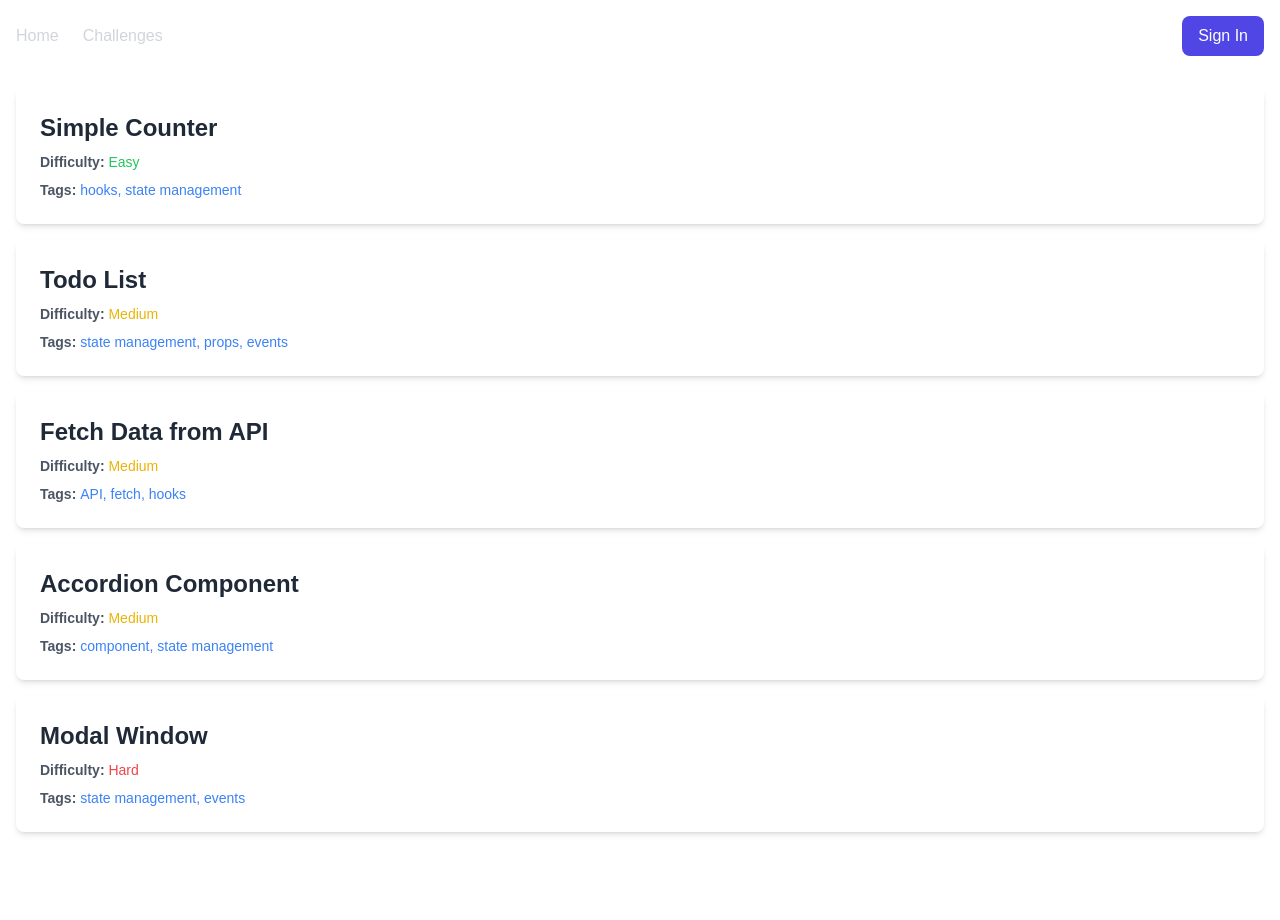
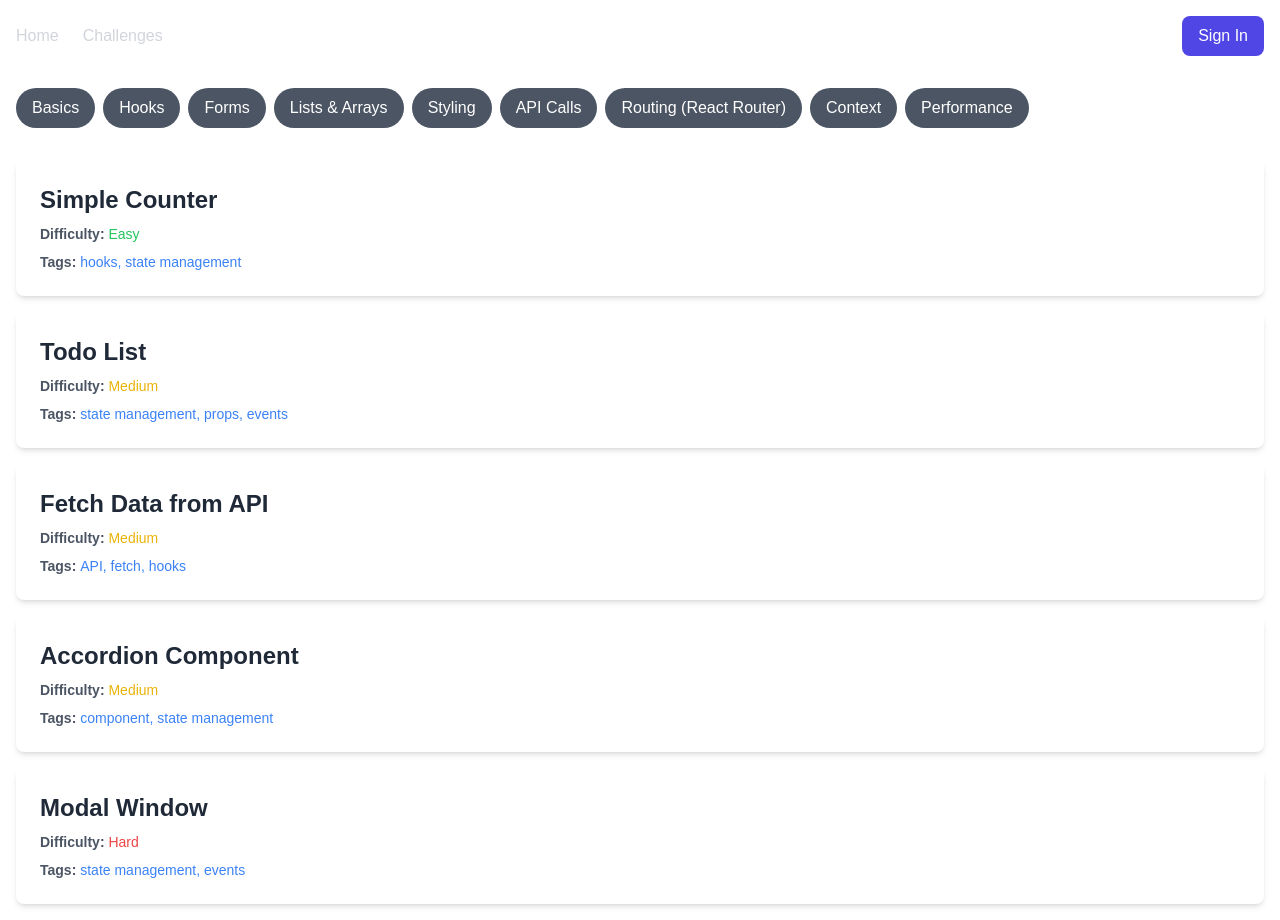
Before and after one commit to matthewdjw/ReactChallenges, a Next.js app: page /challenges in a window 1280 px wide. Before the commit the page ends 848 px from the top, so only its background shows below. Built offline with nearby package versions, Linux system fonts and the light colour scheme.

Commit message:
Added filter UI

```diff
--- a/components/challenges/ChallengeFilter.tsx
+++ b/components/challenges/ChallengeFilter.tsx
@@ -1,9 +1,52 @@
-import React, { FC } from 'react';
+import React, { useState } from 'react';
 
-interface ChallengeFilterProps {}
+interface Category {
+  slug: string;
+  name: string;
+  tags: string[];
+}
 
-const ChallengeFilter: FC<ChallengeFilterProps> = ({}) => {
-	return <div>ChallengeFilter</div>;
+interface ChallengeFilterProps {
+  categories: Category[];
+}
+
+const ChallengeFilter: React.FC<ChallengeFilterProps> = ({ categories }) => {
+
+  const [selectedCategory, setSelectedCategory] = useState<string | null>(null);
+  const [selectedTag, setSelectedTag] = useState<string>();
+
+  return (
+    <div>
+
+      <div className="p-4 flex flex-wrap gap-2">
+        {categories.map((category) => (
+          <button
+            key={category.slug}
+            className={`px-4 py-2 rounded-full text-white ${selectedCategory === category.slug ? 'bg-blue-600' : 'bg-gray-600'}`}
+            onClick={() => setSelectedCategory(category.slug)}
+          >
+            {category.name}
+          </button>
+        ))}
+      </div>
+
+      {selectedCategory && (
+        <div className="p-4 flex flex-wrap gap-2">
+          {categories
+            .find((category) => category.slug === selectedCategory)
+            ?.tags.map((tag) => (
+              <button
+                key={tag}
+                className={`px-3 py-1 rounded-full text-sm ${selectedTag === tag ? 'bg-green-600 text-white' : 'bg-gray-300 text-black'}`}
+                onClick={() => setSelectedTag(tag)}
+              >
+                {tag}
+              </button>
+            ))}
+        </div>
+      )}
+    </div>
+  );
 };
 
 export default ChallengeFilter;
--- a/pages/challenges.tsx
+++ b/pages/challenges.tsx
@@ -4,6 +4,7 @@ import fs from 'fs';
 import path from 'path';
 import { GetServerSideProps } from 'next';
 import Link from 'next/link';
+import ChallengeFilter from '@/components/challenges/ChallengeFilter';
 
 interface Challenge {
 	slug: string;
@@ -14,14 +15,22 @@ interface Challenge {
 	solution: string;
 }
 
+interface Category {
+	slug: string;
+	name: string;
+	tags: string[];
+}
+
 interface ChallengesPageProps {
 	challenges: Challenge[];
+	categories: Category[];
 }
 
-const Challenges: React.FC<ChallengesPageProps> = ({ challenges }) => {
+const Challenges: React.FC<ChallengesPageProps> = ({ challenges, categories }) => {
 	return (
 		<div>
 			<Navbar />
+			<ChallengeFilter categories={categories} />
 			{challenges.map((challenge) => (
 				<div key={challenge.title}>
 					<Link href={`challenges/${challenge.slug}`}>
@@ -34,12 +43,20 @@ const Challenges: React.FC<ChallengesPageProps> = ({ challenges }) => {
 };
 
 export const getServerSideProps: GetServerSideProps = async () => {
-	const filePath = path.join(process.cwd(), 'public/data/challenges', 'challenge-sample.json');
-	const jsonData = fs.readFileSync(filePath);
-	const challenges: Challenge[] = JSON.parse(jsonData.toString());
+	// Fetching the challenges data
+	const challengeFilePath = path.join(process.cwd(), 'public/data/challenges', 'challenge-sample.json');
+	const challengeJsonData = fs.readFileSync(challengeFilePath);
+	const challenges: Challenge[] = JSON.parse(challengeJsonData.toString());
+
+	// Fetching the categories data
+	const categoryFilePath = path.join(process.cwd(), 'public/data/challenges', 'category-sample.json');
+	const categoryJsonData = fs.readFileSync(categoryFilePath);
+	const categories = JSON.parse(categoryJsonData.toString());
+
 	return {
 		props: {
-			challenges
+			challenges,
+			categories
 		}
 	};
 };
--- /dev/null
+++ b/public/data/challenges/category-sample.json
@@ -0,0 +1,47 @@
+[
+	{
+		"slug": "basics",
+		"name": "Basics",
+		"tags": [ "JSX", "Props", "State", "Conditional Rendering", "Event Handling" ]
+	},
+	{
+		"slug": "hooks",
+		"name": "Hooks",
+		"tags": [ "useState", "useEffect", "useRef" ]
+	},
+	{
+		"slug": "forms",
+		"name": "Forms",
+		"tags": [ "Controlled Components", "Form Validation" ]
+	},
+	{
+		"slug": "lists",
+		"name": "Lists & Arrays",
+		"tags": [ "Rendering Lists", "Keys", "Filtering & Mapping Data" ]
+	},
+	{
+		"slug": "styling",
+		"name": "Styling",
+		"tags": [ "Inline Styles", "CSS Modules", "Tailwind CSS" ]
+	},
+	{
+		"slug": "api-calls",
+		"name": "API Calls",
+		"tags": [ "Fetch API", "Axios" ]
+	},
+	{
+		"slug": "routing",
+		"name": "Routing (React Router)",
+		"tags": [ "Simple Routes", "Navigation" ]
+	},
+	{
+		"slug": "context",
+		"name": "Context",
+		"tags": [ "Basic Context API" ]
+	},
+	{
+		"slug": "performance",
+		"name": "Performance",
+		"tags": [ "React.memo", "useCallback", "useMemo" ]
+	}
+]
```
